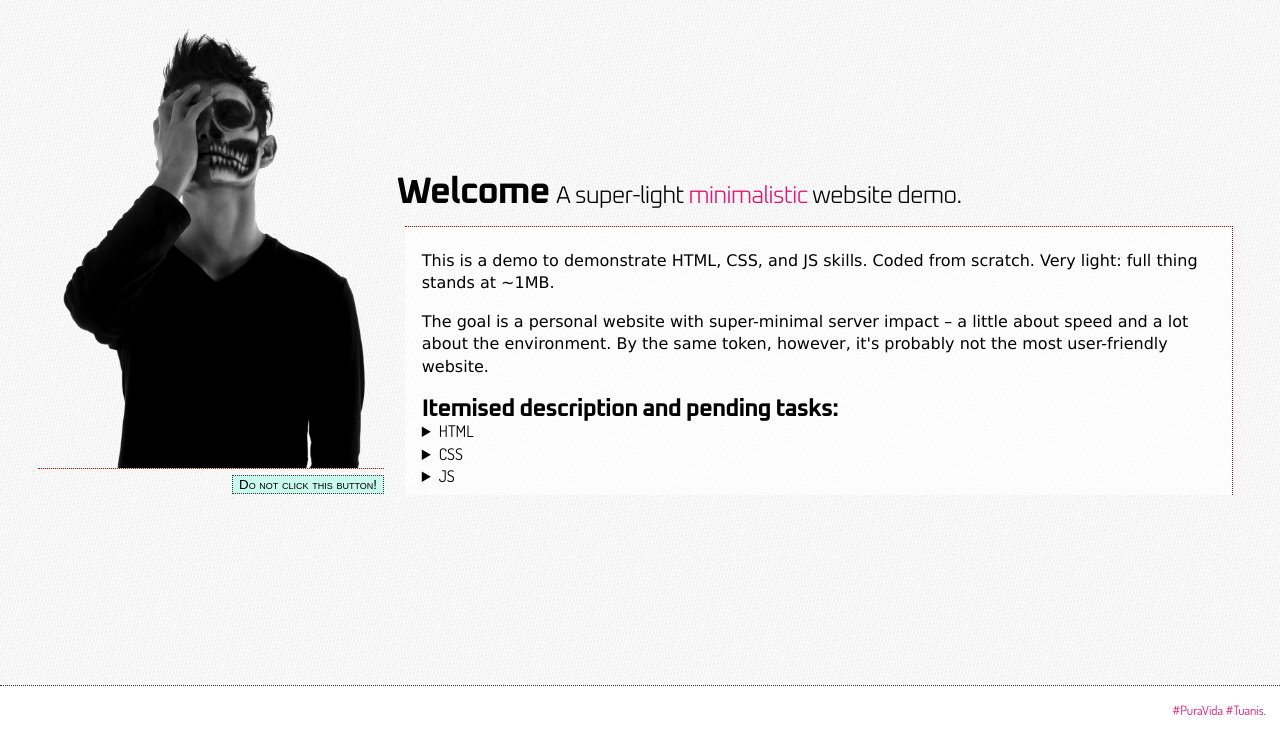
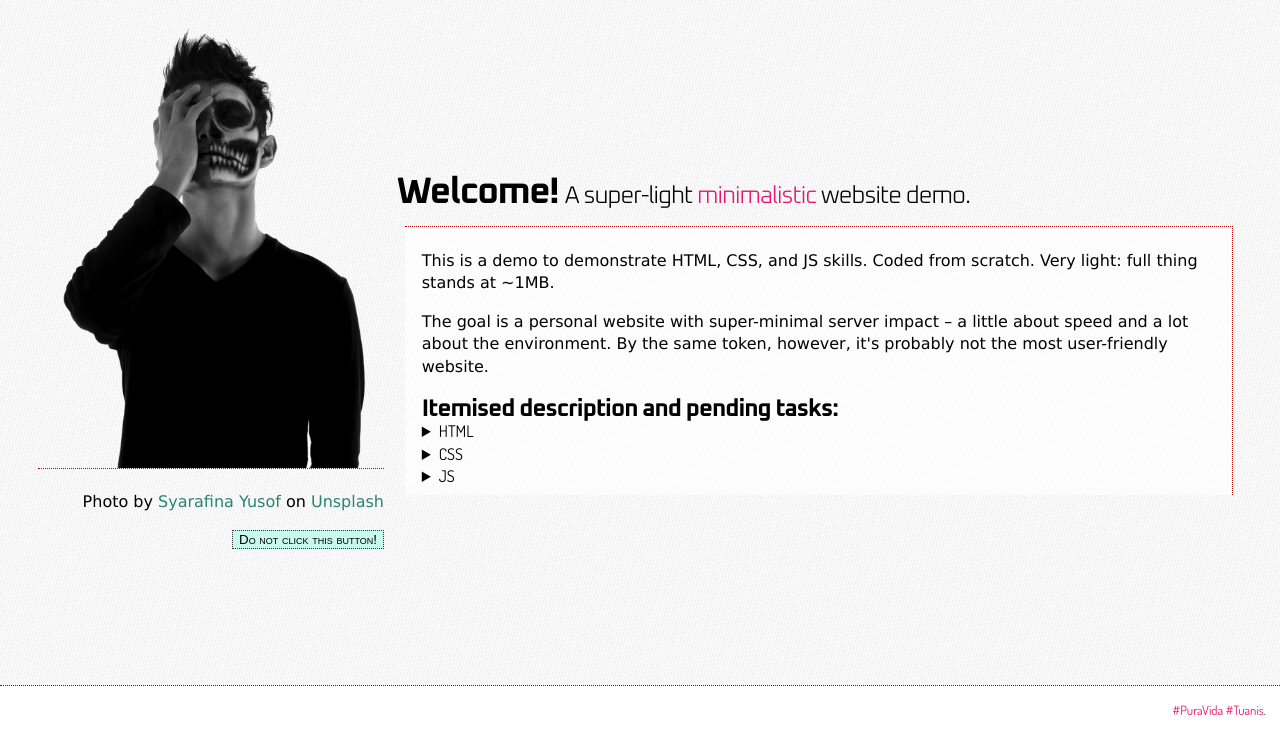
Before and after one commit to jbolns/minimalistic-personal-website, a plain HTML site: page index.html in a window 1280 px wide. Shown: the part 66-800 px from the top of the page. Drawn offline with nearby package versions, Linux system fonts and the light colour scheme.

Commit message:
Add files via upload

```diff
--- a/includes/home.html
+++ b/includes/home.html
@@ -1,5 +1,5 @@
 <header>
-  <h1>Welcome</h1>
+  <h1>Welcome!</h1>
   <h2>A super-light <span class="purple">minimalistic</span> website demo.</h2>
 </header>
 <main>
--- a/index.html
+++ b/index.html
@@ -35,6 +35,7 @@
 
   <aside>
     <img id="avatar" src="images/avatar.png" alt="Main Website Picture">
+    <p>Photo by <a href="https://unsplash.com/@grimmwwald">Syarafina Yusof</a> on <a href="https://unsplash.com/">Unsplash</a></p>
     <button class="greenButton" onclick="iLikeYou()">Do not click this button!</button>
   </aside>
 
```
